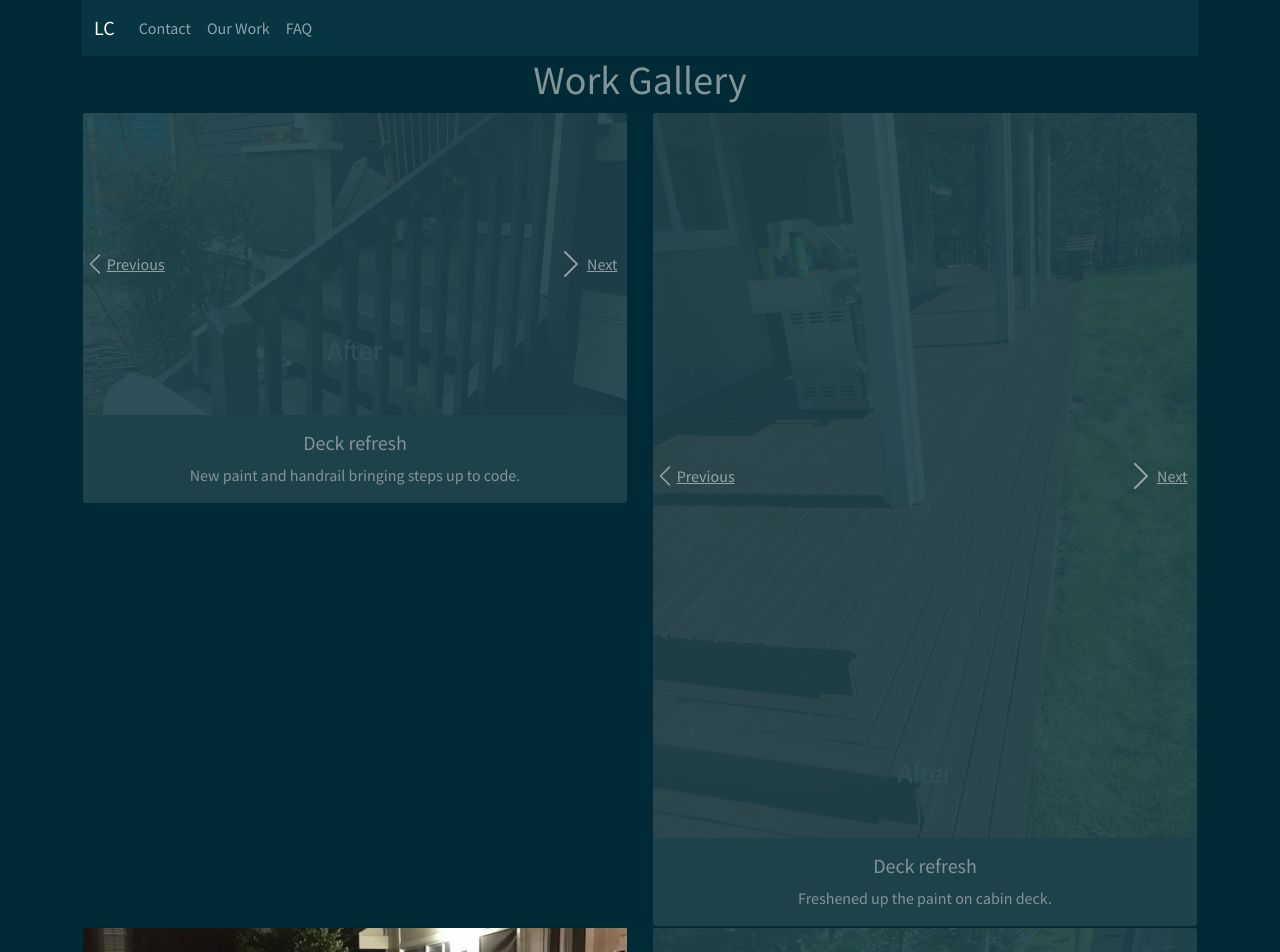
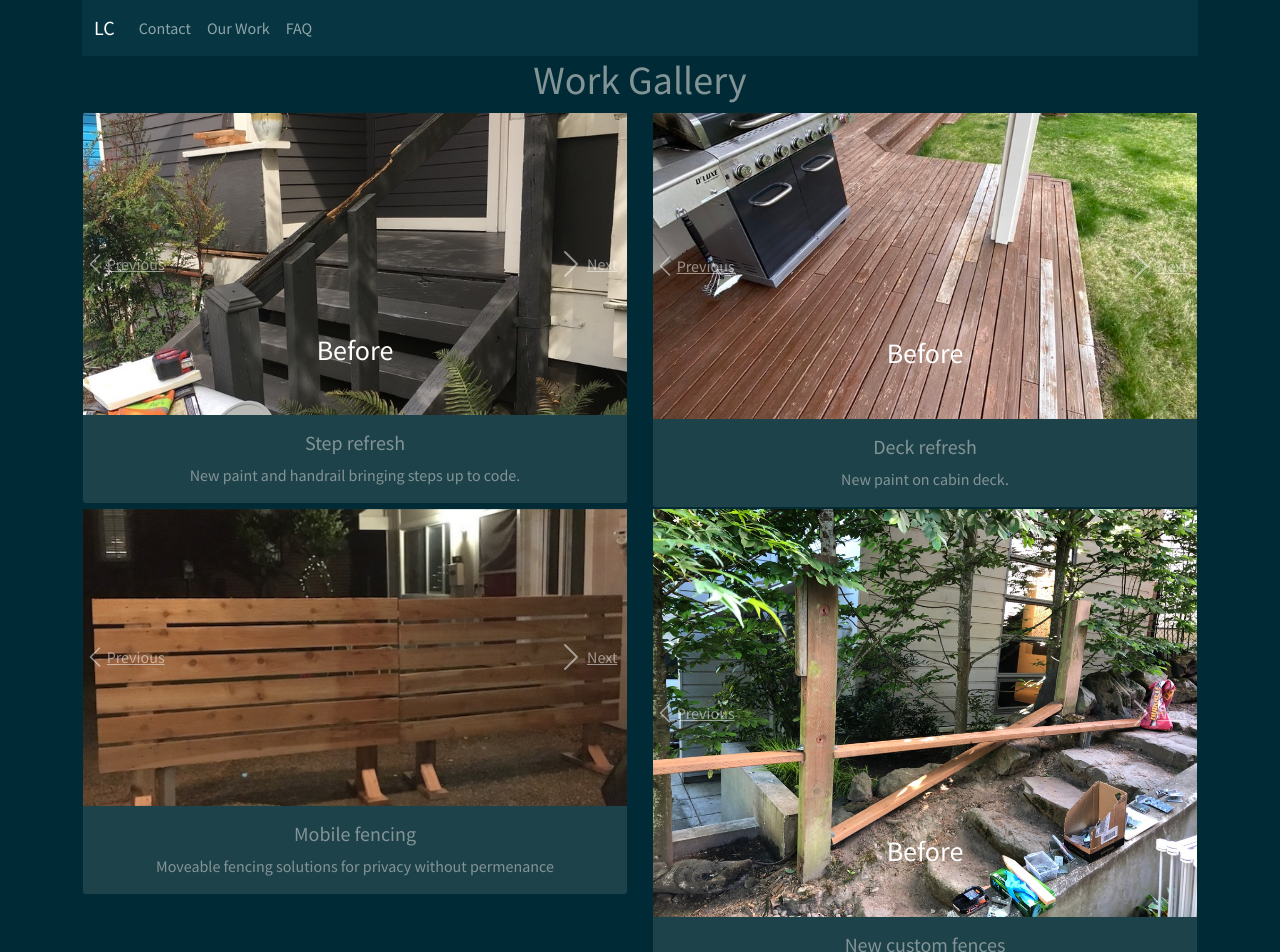
Before and after one commit to PeteLow-13/LowCreations, a React (Create React App) app: page /work in a window 1280 px wide. Shown: the top 952 px of the page. Built offline with nearby package versions, Linux system fonts and the light colour scheme.

Commit message:
updated carousels with better sixed images

```diff
--- a/src/Components/CabinDeckCarousel.js
+++ b/src/Components/CabinDeckCarousel.js
@@ -1,8 +1,9 @@
-import React from 'react'
+import React from 'react';
 import { Carousel, Image, Card } from 'react-bootstrap';
-import cabinBefore from '../Images/cabinDeckBefore.jpeg'
-import cabinAfter from '../Images/cabinDeckAfter.jpeg'
-
+import cabinBefore from '../Images/cabinDeckBefore.jpeg';
+import cabinAfter from '../Images/cabinDeckAfter.jpeg';
+import cabinBefore2 from '../Images/cabinDeckBefore2.jpeg';
+import cabinAfter2 from '../Images/cabinDeckAfter2.jpeg';
 
 const CabinDeckCarousel = () => {
   return (
@@ -11,9 +12,9 @@ const CabinDeckCarousel = () => {
         <Carousel fade>
           <Carousel.Item>
             <Image
-              className="d-block w-100"
-              src={ cabinBefore }
-              alt="deck before paint"
+              className='d-block w-100'
+              src={cabinBefore2}
+              alt='deck before paint'
             />
             <Carousel.Caption>
               <h3>Before</h3>
@@ -21,27 +22,23 @@ const CabinDeckCarousel = () => {
           </Carousel.Item>
           <Carousel.Item>
             <Image
-              className="d-block w-100"
-              src={ cabinAfter }
-              alt="Deck after paint"
+              className='d-block w-100'
+              src={cabinAfter2}
+              alt='Deck after paint'
             />
 
             <Carousel.Caption className='text-color-white'>
               <h3>After</h3>
             </Carousel.Caption>
           </Carousel.Item>
-
         </Carousel>
         <Card.Body>
           <Card.Title>Deck refresh</Card.Title>
-              <Card.Text>
-               Freshened up the paint on cabin deck.
-              </Card.Text>
+          <Card.Text>New paint on cabin deck.</Card.Text>
         </Card.Body>
       </Card>
+    </>
+  );
+};
 
-      </>
-    )
-}
-
-export default CabinDeckCarousel
+export default CabinDeckCarousel;
--- a/src/Components/ClearCedarFenceCarousel.js
+++ b/src/Components/ClearCedarFenceCarousel.js
@@ -1,9 +1,9 @@
-import React from 'react'
+import React from 'react';
 import { Carousel, Image, Card } from 'react-bootstrap';
-import fenceBefore from '../Images/nunnFenceBefore.jpeg'
-import fence1 from '../Images/clearCedarFence1.jpeg'
-import fence2 from '../Images/clearCedarFence2.jpeg'
-import fence3 from '../Images/clearCedarFence3.jpeg'
+import fenceBefore from '../Images/nunnFenceBefore.jpeg';
+import fence1 from '../Images/clearCedarFence1.jpeg';
+import fence2 from '../Images/clearCedarFence2.jpeg';
+import fence3 from '../Images/clearCedarFence3.jpeg';
 
 const ClearCedarFenceCarousel = () => {
   return (
@@ -12,9 +12,9 @@ const ClearCedarFenceCarousel = () => {
         <Carousel fade>
           <Carousel.Item>
             <Image
-            className="d-block w-100"
-            src={ fenceBefore }
-            alt="Nuun fence before"
+              className='d-block w-100'
+              src={fenceBefore}
+              alt='fence before'
             />
             <Carousel.Caption>
               <h3 className='text-color-white'>Before</h3>
@@ -22,11 +22,10 @@ const ClearCedarFenceCarousel = () => {
           </Carousel.Item>
           <Carousel.Item>
             <Image
-            className="d-block w-100"
-            src={ fence1 }
-            alt="Picture of new fence"
+              className='d-block w-100'
+              src={fence1}
+              alt='Picture of new fence'
             />
-
 
             <Carousel.Caption>
               <h3>After</h3>
@@ -34,11 +33,10 @@ const ClearCedarFenceCarousel = () => {
           </Carousel.Item>
           <Carousel.Item>
             <Image
-            className="d-block w-100"
-            src={ fence2 }
-            alt="Picture of new fence"
+              className='d-block w-100'
+              src={fence2}
+              alt='Picture of new fence'
             />
-
 
             <Carousel.Caption>
               <h3>After</h3>
@@ -46,27 +44,25 @@ const ClearCedarFenceCarousel = () => {
           </Carousel.Item>
           <Carousel.Item>
             <Image
-            className="d-block w-100"
-            src={ fence3 }
-            alt="Picture of new fence"
+              className='d-block w-100'
+              src={fence3}
+              alt='Picture of new fence'
             />
-
 
             <Carousel.Caption>
               <h3>After</h3>
             </Carousel.Caption>
           </Carousel.Item>
-
         </Carousel>
         <Card.Body>
           <Card.Title>New custom fences</Card.Title>
           <Card.Text>
-             A new fence for added privacy matched to house exterior
+            New fence for added privacy matched to house exterior
           </Card.Text>
         </Card.Body>
       </Card>
     </>
-    )
-}
+  );
+};
 
-export default ClearCedarFenceCarousel
+export default ClearCedarFenceCarousel;
--- a/src/Components/ColeCarousel.js
+++ b/src/Components/ColeCarousel.js
@@ -1,7 +1,7 @@
-import React from 'react'
+import React from 'react';
 import { Carousel, Image, Card } from 'react-bootstrap';
-import coleBefore from '../Images/coleStepsBefore.jpeg'
-import coleAfter from '../Images/coleStepsAfter.jpeg'
+import coleBefore from '../Images/coleStepsBefore.jpeg';
+import coleAfter from '../Images/coleStepsAfter.jpeg';
 
 const ColeCarousel = () => {
   return (
@@ -10,9 +10,9 @@ const ColeCarousel = () => {
         <Carousel fade>
           <Carousel.Item>
             <Image
-            className="d-block w-100"
+              className='d-block w-100'
               src={coleBefore}
-            alt="Picture of janky handrail"
+              alt='Picture of janky handrail'
             />
             <Carousel.Caption>
               <h3 className='text-color-white'>Before</h3>
@@ -20,26 +20,25 @@ const ColeCarousel = () => {
           </Carousel.Item>
           <Carousel.Item>
             <Image
-            className="d-block w-100"
+              className='d-block w-100'
               src={coleAfter}
-            alt="Picture of new handrail"
+              alt='Picture of new handrail'
             />
 
             <Carousel.Caption>
               <h3>After</h3>
             </Carousel.Caption>
           </Carousel.Item>
-
         </Carousel>
         <Card.Body>
-            <Card.Title>Deck refresh</Card.Title>
+          <Card.Title>Step refresh</Card.Title>
           <Card.Text>
             New paint and handrail bringing steps up to code.
           </Card.Text>
         </Card.Body>
       </Card>
     </>
-    )
-}
+  );
+};
 
-export default ColeCarousel
+export default ColeCarousel;
```
Lines whose indentation alone changed are shown as unchanged.
